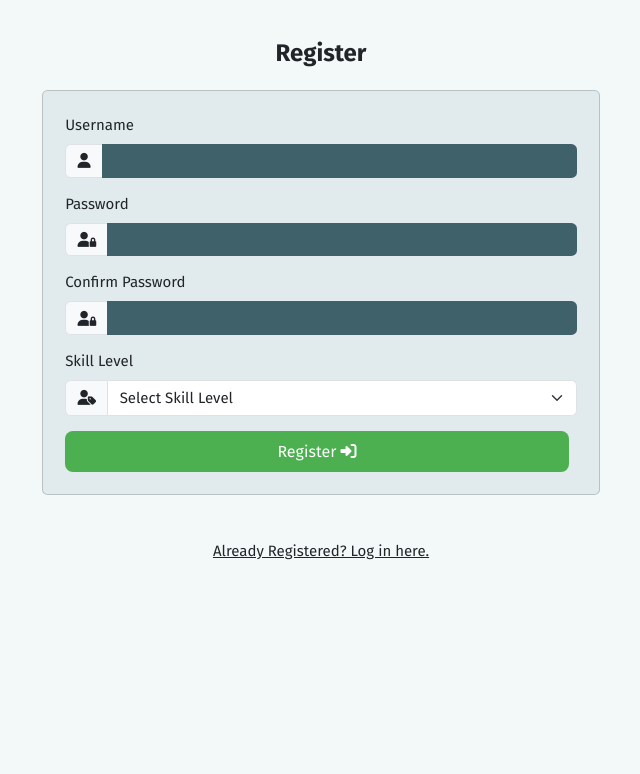
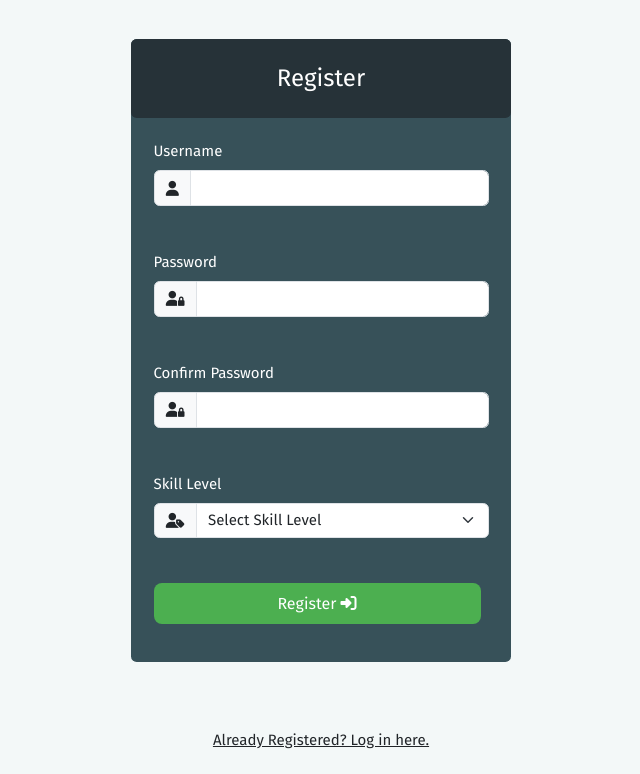
Before and after one commit to enrightc/LiDARFind, a Flask app: page /register in a window 1280 px wide. Shown: the part 56-830 px from the top of the page, without its empty margins (319-959 px from the left). Before the commit the page ends 616 px from the top, so only its background shows below. Run offline with Flask 3, Linux system fonts and the light colour scheme; some libraries are stand-ins or nearby versions.

Commit message:
Add CSS to register.html

```diff
--- a/static/css/style.css
+++ b/static/css/style.css
@@ -299,23 +299,7 @@ return-home {
 }
 
 /* Bootstrap form----------------------- */
-.form-control {
-    display: block;
-    width: 100%;
-    padding: .375rem .75rem;
-    font-size: 1rem;
-    font-weight: 400;
-    line-height: 1.5;
-    color: var(--bs-body-color);
-    -webkit-appearance: none;
-    -moz-appearance: none;
-    appearance: none;
-    background-color: #3f616a;
-    background-clip: padding-box;
-    border: none;
-    border-radius: var(--bs-border-radius);
-    transition: border-color .15s ease-in-out, box-shadow .15s ease-in-out;
-}
+
 
 #location.readonly {
     pointer-events: none;
--- a/templates/register.html
+++ b/templates/register.html
@@ -2,12 +2,15 @@
 
 {% block content%}
 
-    <h3 class="d-flex justify-content-center align-items-center center-container mb-4 mt-5">Register</h3>
-
-    <div class="container d-flex justify-content-center align-items-center center-container">
-      <div class="col-12 col-md-8 col-lg-6">
-          <div class="card p-4">
-              <form method="POST" action="{{ url_for('register') }}">
+<div class="container mb-4">
+  <div class="row justify-content-center align-items-center mt-5">
+    <div class="col-12 col-md-6 col-lg-4 rounded p-0 login-box">
+      <div class="login-title rounded p-3">
+        <h3 class="d-flex justify-content-center align-items-center"><span>Register</span></h3>
+      </div>
+      <div class="p-4 mb-3">
+        <form class="needs-validation" novalidate method="POST" action="{{ url_for('register') }}">
+          <div class="mb-5 position-relative">
             <!-- Username -->
             <div class="mb-3">
                 <label for="username" class="form-label">Username</label>
@@ -17,6 +20,8 @@
                            pattern="^[a-zA-Z0-9]{5,15}$" required aria-label="Username">
                 </div>
             </div>
+          </div>
+          <div class="mb-5 position-relative">
             <!-- Password -->
             <div class="mb-3">
               <label for="password" class="form-label">Password</label>
@@ -26,6 +31,8 @@
                          pattern="^[a-zA-Z0-9]{5,15}$" required aria-label="Password">
               </div>
             </div>
+          </div>
+          <div class="mb-5 position-relative">
             <!-- Confirm Password -->
             <div class="mb-3">
               <label for="confirm_password" class="form-label">Confirm Password</label>
@@ -35,8 +42,9 @@
                          pattern="^[a-zA-Z0-9]{5,15}$" required aria-label="Confirm Password">
               </div>
             </div>
+          </div>
 
-                  <!-- Flash Messages -->
+          <!-- Flash Messages (Passwords do not match) -->
           <div class="container">
             <div class="alert-danger">
                 {% with messages = get_flashed_messages() %}
@@ -52,7 +60,7 @@
             </div>
           </div>
 
-                  <!-- Skill Level -->
+          <div class="mb-5 position-relative">
             <div class="mb-3">
               <label for="skill_level" class="form-label">Skill Level</label>
               <div class="input-group">
@@ -65,7 +73,7 @@
                   </select>
               </div>
             </div>
-
+          </div>
           <!-- Register Button -->
           <div class="d-grid gap-2">
             <button type="submit" class="btn primary-btn" aria-label="Register">
@@ -73,6 +81,7 @@
             </button>
           </div>
         </form>
+      </div>
     </div>
   </div>
 </div>
```
Lines whose indentation alone changed are shown as unchanged.
